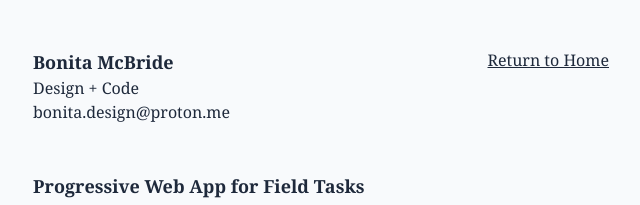
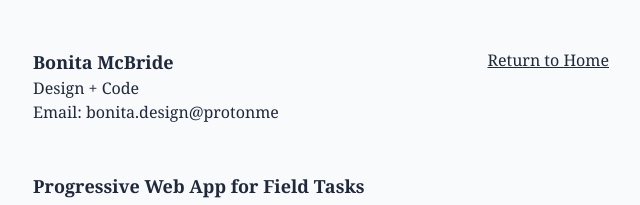
Before and after one commit to syncletica/portfolio, a website: page src/wom.html in a window 1280 px wide. Shown: the top 205 px of the page, 319-959 px from the left. Drawn offline with Linux system fonts and the light colour scheme.

Commit message:
obscure email and get rid of script

```diff
--- a/src/wom.html
+++ b/src/wom.html
@@ -4,7 +4,6 @@
     <title>PWA for Field Tasks | Bonita McBride</title>
     <meta charset="UTF-8" />
     <meta name="viewport" content="width=device-width" />
-    <script type="module" src="script.js"></script>
     <script
       src="https://kit.fontawesome.com/db7e0a4635.js"
       crossorigin="anonymous"
@@ -25,11 +24,13 @@
       <div>
         <h1 class="font-bold text-lg">Bonita McBride</h1>
         <p>Design + Code</p>
-        <script>
-          var user = "bonita.design";
-          var domain = "proton.me";
-          document.write(user + "&#64;" + domain);
-      </script>
+        <p>
+          Email:
+          <span class="email">
+            bonita.design@proton<b class="sr-only">.</b
+            ><b class="hidden">.hidden</b>me
+          </span>
+        </p>
       </div>
       <nav class="ml-auto">
         <a
```
Also changed, not shown: index.html (+7 -5 lines), src/forms.html (+7 -6 lines), src/toolkit.html (+7 -6 lines).
